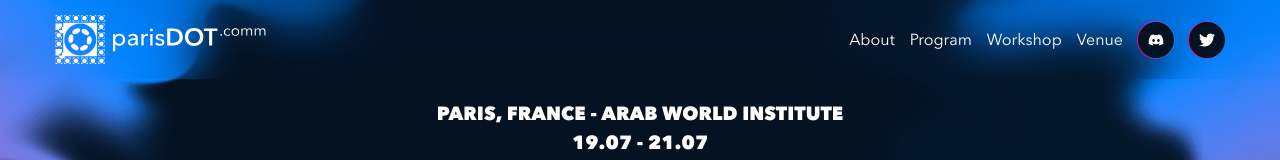
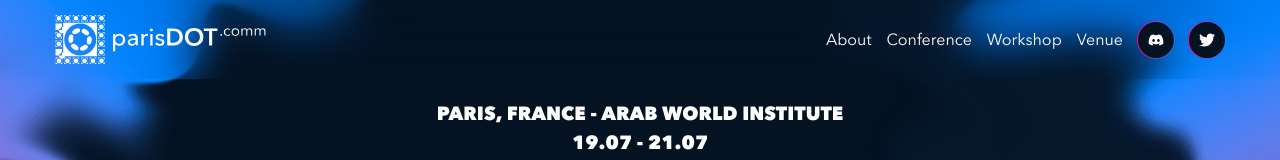
Before and after one commit to AdVision-Group/parisdot-v2-client, a Next.js app: page / in a window 1280 px wide. Shown: the top 160 px of the page. Built offline with nearby package versions, Linux system fonts and the light colour scheme.

Commit message:
change program to conference

```diff
--- a/components/header/header.component.tsx
+++ b/components/header/header.component.tsx
@@ -42,7 +42,7 @@ const Header: React.FC = () => {
 								<Link href={"/#about"}>About</Link>
 							</li>
 							<li className="link">
-								<Link href={"/#program"}>Program</Link>
+								<Link href={"/#conference"}>Conference</Link>
 							</li>
 							<li className="link">
 								<Link href={"/#workshop"}>Workshop</Link>
@@ -117,7 +117,7 @@ const Header: React.FC = () => {
 								<Link href={"/#about"}>About</Link>
 							</li>
 							<li className="link" onClick={toggleMobileNav}>
-								<Link href={"/#program"}>Program</Link>
+								<Link href={"/#conference"}>Conference</Link>
 							</li>
 							<li className="link" onClick={toggleMobileNav}>
 								<Link href={"/#workshop"}>Workshop</Link>
--- a/components/program-section/program-section.component.tsx
+++ b/components/program-section/program-section.component.tsx
@@ -288,7 +288,7 @@ const ProgramSection: React.FC = () => {
 	// console.log(program)
 
 	return (
-		<SectionContainer id="program">
+		<SectionContainer id="conference">
 			<TitleFigure
 				initial={{
 					opacity: 0,
```
